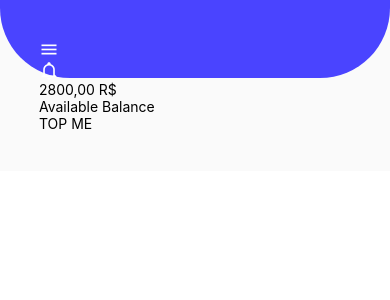
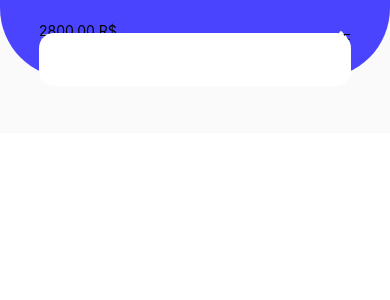
Before and after one commit to DPFNeiland/appbanco, a React Native app: screen / in a window 390 px wide. Shown: the top 300 px of the page. Built offline with nearby package versions, Linux system fonts and the light colour scheme.

Commit message:
BackUp210320240838

```diff
--- a/screens/Home/Styles.ts
+++ b/screens/Home/Styles.ts
@@ -23,11 +23,19 @@ export const styles = StyleSheet.create({
     },
 
     headHeader:{
-
+        display: 'flex',
+        flexDirection: 'row',
+        justifyContent: 'space-between',
+        alignItems: 'center',
+        height: '30%',
     },
 
     headBody:{
-
+        display: 'flex',
+        flexDirection: 'row',
+        justifyContent: 'space-between',
+        alignItems: 'center',
+        height: '50%',
     },
 
     headBodyValue:{
@@ -55,6 +63,14 @@ export const styles = StyleSheet.create({
     },
 
     modaloptions:{
-
+        backgroundColor: '#fff',
+        width: '80%',
+        height: '40%',
+        position: 'absolute',
+        display: 'flex',
+        alignItems: 'center',
+        top: '25%',
+        borderRadius: 15,
+        flexWrap: 'wrap',
     }
 })
```
